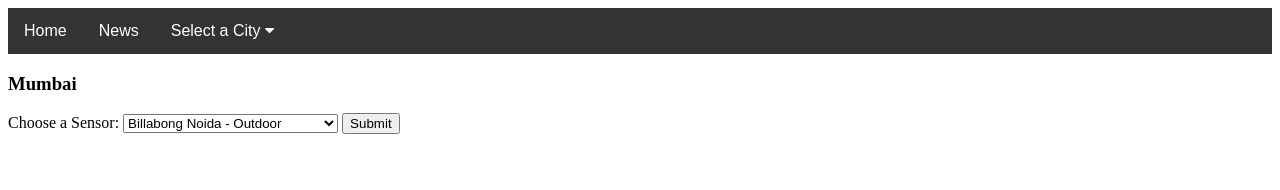
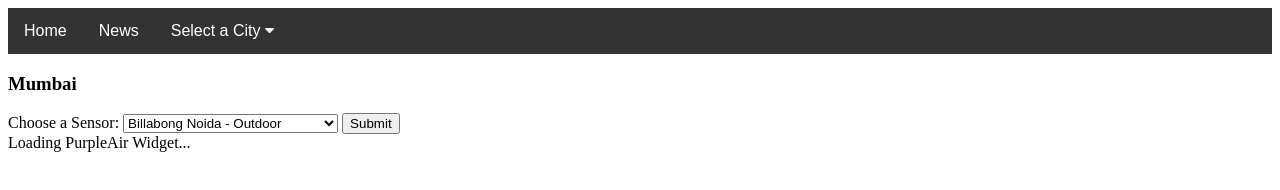
Before and after one commit to vinaymhk/sensor, a plain HTML site: page mumbai.html in a window 1280 px wide. Drawn offline with Linux system fonts and the light colour scheme; a script that the page names is missing.

Commit message:
again Mumbai Updated

```diff
--- a/mumbai.html
+++ b/mumbai.html
@@ -100,7 +100,7 @@
   </select>
 
   <button type="button" onclick="GetSelectedValue()">Submit</button>
-<div id='PurpleAirWidget_40073_module_AQI_conversion_C0_average_10_layer_standard' style='display: none;'>Loading PurpleAir Widget...</div>
+<div id='PurpleAirWidget_40073_module_AQI_conversion_C0_average_10_layer_standard'>Loading PurpleAir Widget...</div>
 <script src='https://www.purpleair.com/pa.widget.js?key=0MVS6NWTLRS7FOSZ&module=AQI&conversion=C0&average=10&layer=standard&container=PurpleAirWidget_40073_module_AQI_conversion_C0_average_10_layer_standard'></script>
 
 
```
